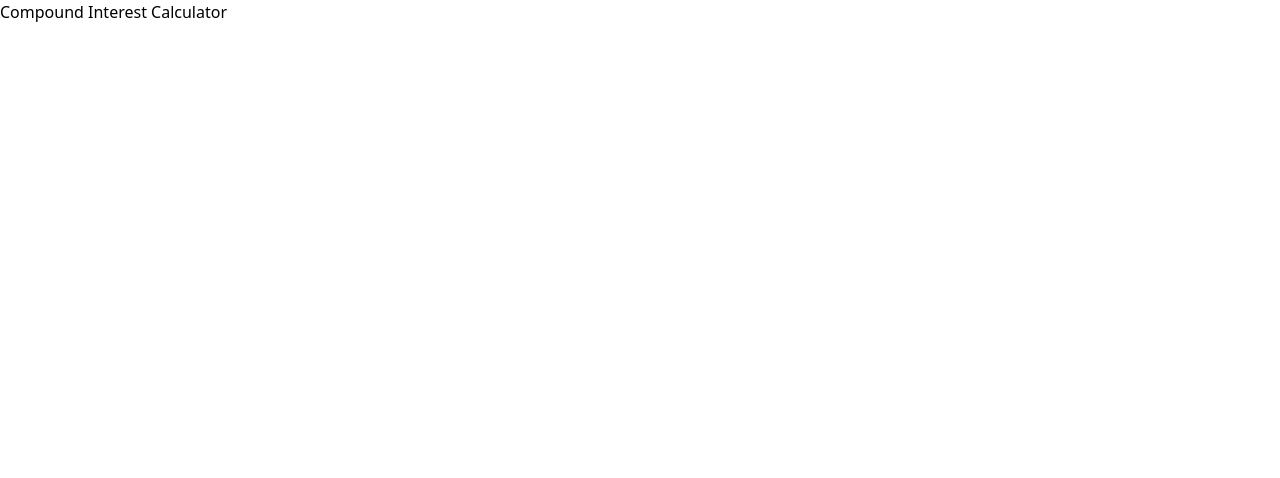
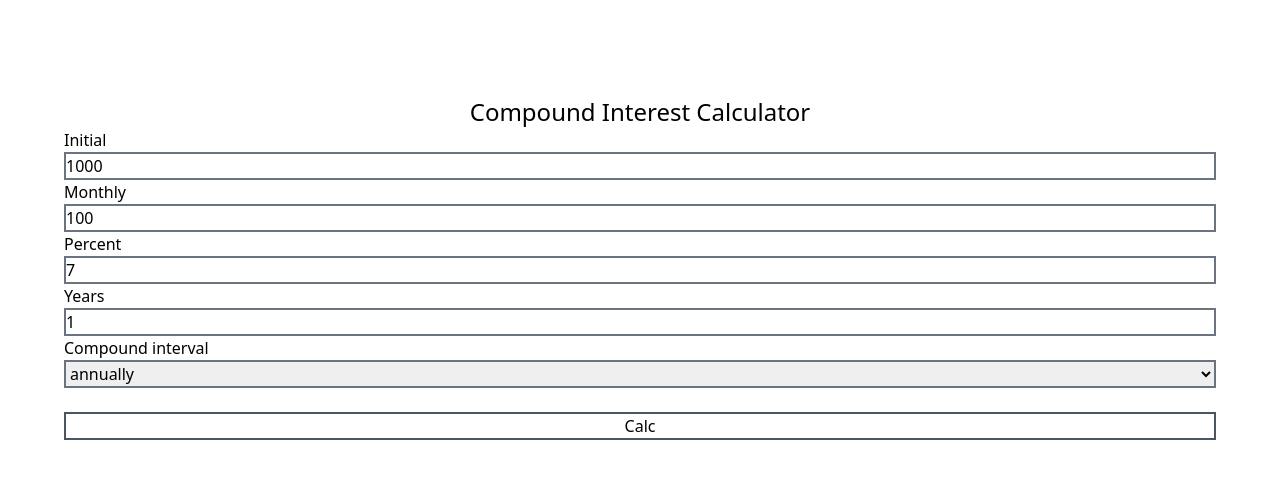
Before and after one commit to NoPoLa/compound-interest-calculator, a Next.js app: page / in a window 1280 px wide. Shown: the top 478 px of the page. Built offline with nearby package versions, Linux system fonts and the light colour scheme.

Commit message:
feat: basic ui

```diff
--- /dev/null
+++ b/components/calculator/Calculator.tsx
@@ -0,0 +1,11 @@
+import Input from "./Input";
+
+const Calculator = () => {
+  return (
+    <div>
+      <Input />
+    </div>
+  );
+};
+
+export default Calculator;
--- /dev/null
+++ b/components/calculator/Input.tsx
@@ -0,0 +1,113 @@
+import NumberInput from "components/common/NumberInput";
+import {
+  calculateCompoundInterest,
+  CompoundFrequency,
+} from "logic/compound-interest-calculator";
+import { useState } from "react";
+
+const Input = () => {
+  const [initialDeposit, setInitialDeposit] = useState(1000);
+  const [monthly, setMonthly] = useState(100);
+  const [years, setYears] = useState(1);
+  const [percent, setPercent] = useState(7);
+  const [compoundFrequency, setCompoundFrequency] =
+    useState<CompoundFrequency>("annually");
+
+  const [result, setResult] = useState<number | null>(null);
+  // function handleInitialDepositChanged(
+  //   event: React.ChangeEvent<HTMLInputElement>
+  // ) {
+  //   setInitialDeposit(Number(event.target.value) ?? 0);
+  // }
+
+  function handleClick(e: React.MouseEvent<HTMLButtonElement>) {
+    e.preventDefault();
+
+    const result = calculateCompoundInterest(
+      initialDeposit,
+      monthly,
+      percent / 100,
+      years,
+      compoundFrequency
+    );
+
+    setResult(result);
+  }
+
+  return (
+    <>
+      <form className="flex flex-col">
+        {/* <NumberInput
+          label="Initial Deposit"
+          name="initialDeposit"
+          value={initialDeposit}
+          onChange={setInitialDeposit}
+        /> */}
+
+        <label className="flex flex-col">
+          Initial
+          <input
+            className="border-2 border-gray-500"
+            type="number"
+            value={initialDeposit}
+            onChange={(e) => setInitialDeposit(Number(e.target.value))}
+          />
+        </label>
+        <label className="flex flex-col">
+          Monthly
+          <input
+            className="border-2 border-gray-500"
+            type="number"
+            onChange={(e) => setMonthly(Number(e.target.value))}
+            value={monthly}
+          />
+        </label>
+        <label className="flex flex-col">
+          Percent
+          <input
+            className="border-2 border-gray-500"
+            type="number"
+            onChange={(e) => setPercent(Number(e.target.value))}
+            value={percent}
+          />
+        </label>
+        <label className="flex flex-col">
+          Years
+          <input
+            className="border-2 border-gray-500"
+            type="number"
+            onChange={(e) => setYears(Number(e.target.value))}
+            value={years}
+          />
+        </label>
+        <label className="">
+          Compound interval
+          <select
+            className="w-full border-2 border-gray-500"
+            name="period"
+            id="period"
+            onChange={(e) =>
+              setCompoundFrequency(e.target.value as CompoundFrequency)
+            }
+          >
+            <option value="annually">annually</option>
+            <option value="semi-annually">semi-annually</option>
+            <option value="quarterly">quarterly</option>
+            <option value="monthly">monthly</option>
+          </select>
+        </label>
+
+        <button
+          className="mt-6 border-2 border-gray-600 hover:bg-gray-200"
+          onClick={handleClick}
+        >
+          Calc
+        </button>
+      </form>
+
+      {result ? <div className="mt-6 text-lg">{result.toFixed(2)}$</div> : null}
+    </>
+  );
+};
+
+export default Input;
--- /dev/null
+++ b/components/calculator/index.ts
@@ -0,0 +1,2 @@
+export * from "./Calculator";
+export { default } from "./Calculator";
--- a/pages/index.tsx
+++ b/pages/index.tsx
@@ -1,3 +1,4 @@
+import Calculator from "components/calculator";
 import type { NextPage } from "next";
 import Head from "next/head";
 
@@ -10,7 +11,17 @@
         <link rel="icon" href="/favicon.ico" />
       </Head>
 
-      <main>Compound Interest Calculator</main>
+      <main>
+        <div className="mx-auto mt-24 max-w-6xl ">
+          <h1 className="text-center text-2xl ">
+            Compound Interest Calculator
+          </h1>
+
+          <div>
+            <Calculator />
+          </div>
+        </div>
+      </main>
     </>
   );
 };
```
